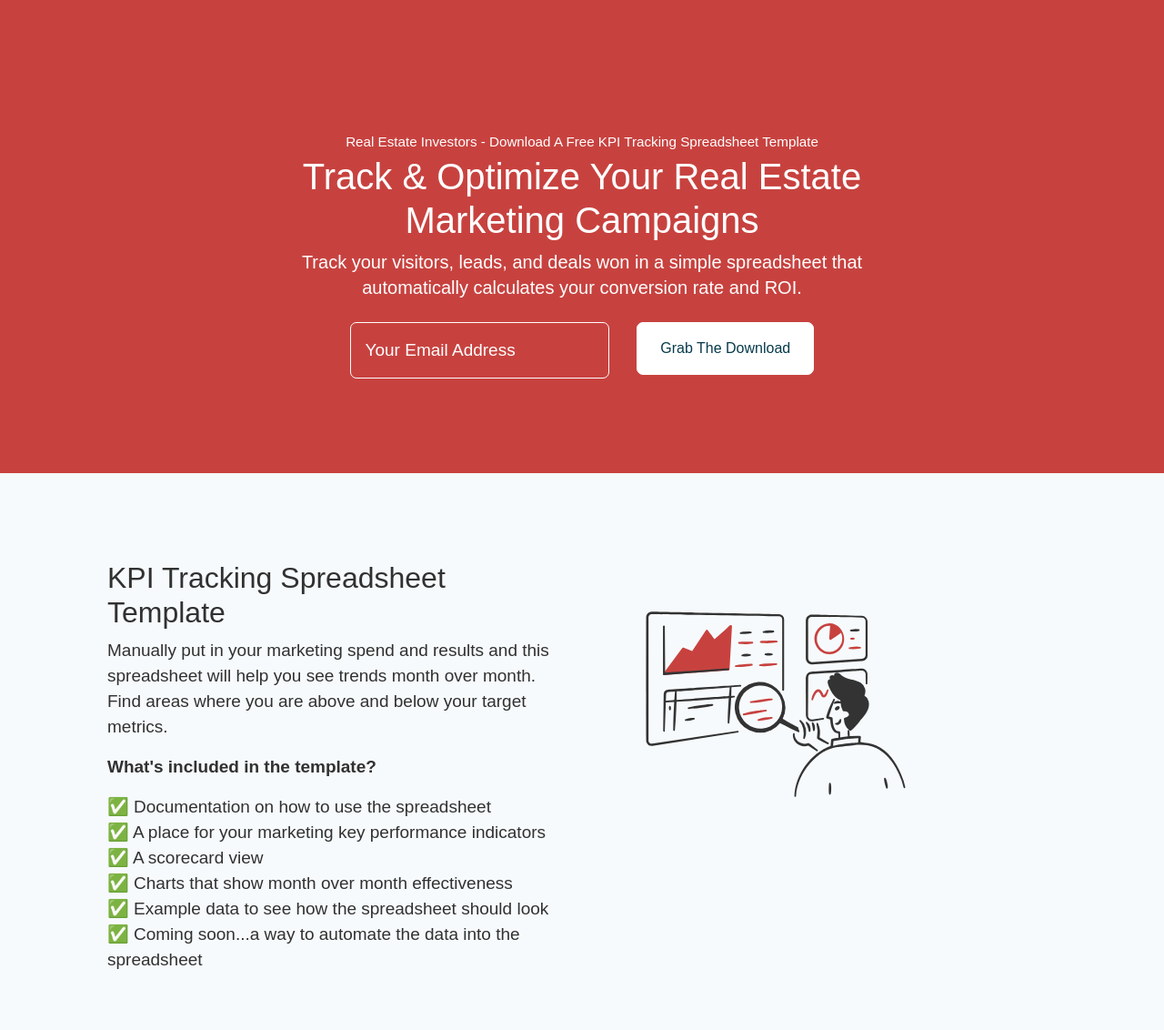
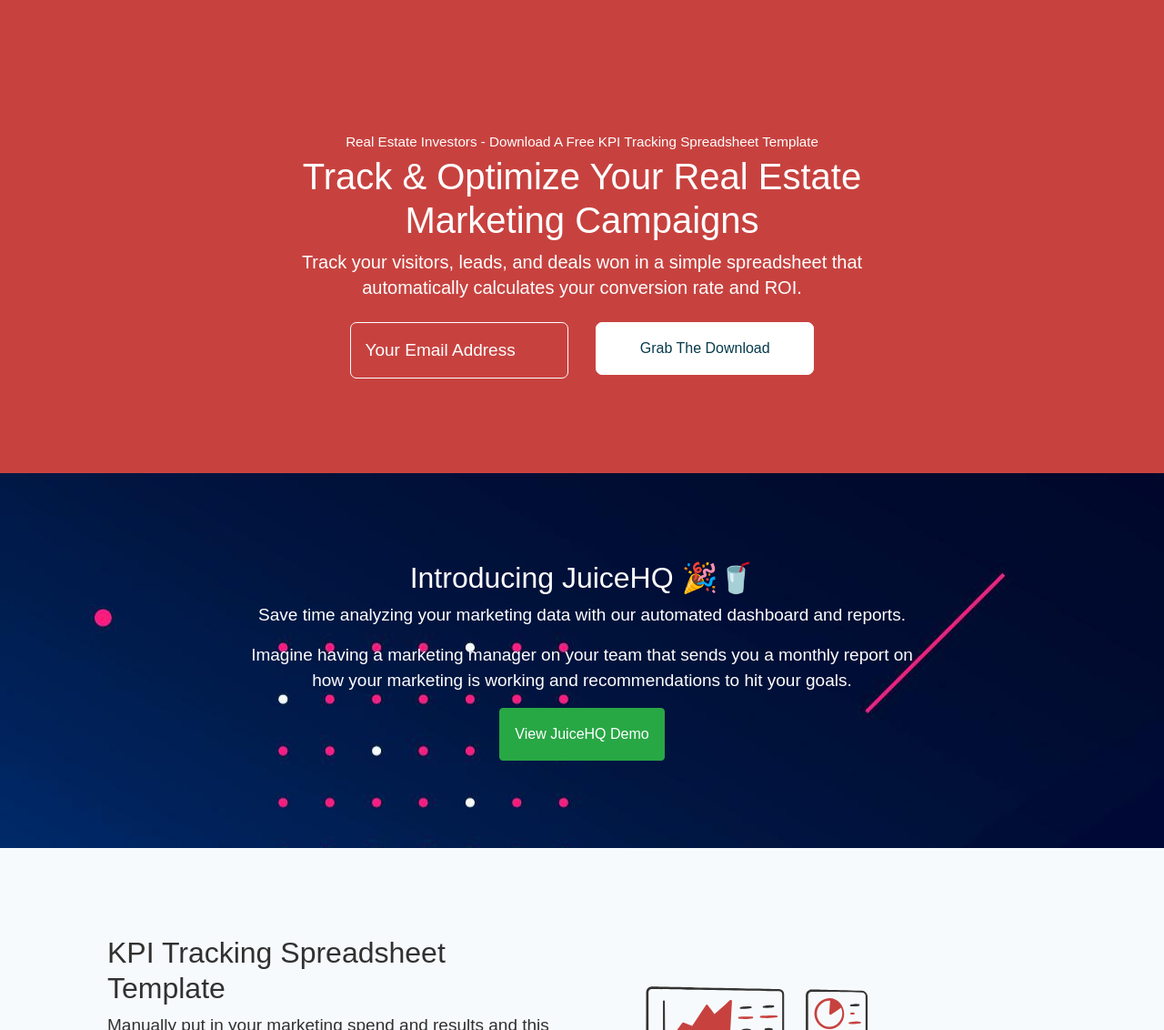
Before and after one commit to ayezee33/reiscorecard, a website: page index.html in a window 1280 px wide. Shown: the top 1132 px of the page at 91% size. Drawn offline with Linux system fonts and the light colour scheme.

Commit message:
update banner with juicehq ad

```diff
--- a/css/main.css
+++ b/css/main.css
@@ -87,3 +87,10 @@
     padding: 2rem 0;
   }
 }
+.confetti {
+  background-image: url(../img/illustration.jpg);
+  width: 100%;
+  height: 100%;
+  color: white;
+  position: relative;
+}
--- a/index.html
+++ b/index.html
@@ -47,14 +47,26 @@
           <p class="lead">Track your visitors, leads, and deals won in a simple spreadsheet that automatically calculates your conversion rate and ROI.</p>
           <form action="https://reiscorecard.us7.list-manage.com/subscribe/post?u=3af7e2d0530fd87054537fbbd&amp;id=f13f467a07" method="post" id="mc-embedded-subscribe-form" name="mc-embedded-subscribe-form" target="_blank" novalidate class="form-inline justify-content-center mt-4">
             <div class="row justify-content-center">
-              <div class="col-sm-12 col-md-6 col-lg-7 col-xl-7">
+              <div class="col-sm-12 col-md-6 col-lg-7 col-xl-6">
                 <input type="email" id="mce-EMAIL" name="EMAIL" class=" w-100 py-3 px-3 mb-2" placeholder="Your Email Address">
               </div>
-              <div class="col-sm-12 col-md-6 col-lg-5 col-xl-5">
+              <div class="col-sm-12 col-md-6 col-lg-5 col-xl-6">
                 <button type="submit" id="mc-embedded-subscribe" value="Subscribe" class="w-100 btn btn-ghost mb-2 px-3 py-3">Grab The Download</button>
               </div>
             </div>
           </form>
+        </div>
+      </div>
+    </div>
+  </section>
+  <section class="confetti">
+    <div class="container px-3">
+      <div class="row justify-content-center">
+        <div class="col-sm-12 col-lg-8 text-center">
+          <h2>Introducing JuiceHQ 🎉🥤</h2>
+          <p>Save time analyzing your marketing data with our automated dashboard and reports.</p>
+          <p>Imagine having a marketing manager on your team that sends you a monthly report on how your marketing is working and recommendations to hit your goals.</p>
+          <a class="btn btn-success px-3 py-3 text-align center"href="https://juicehq.io">View JuiceHQ Demo</a>
         </div>
       </div>
     </div>
```
Also changed, not shown: img/illustration.jpg (added).
